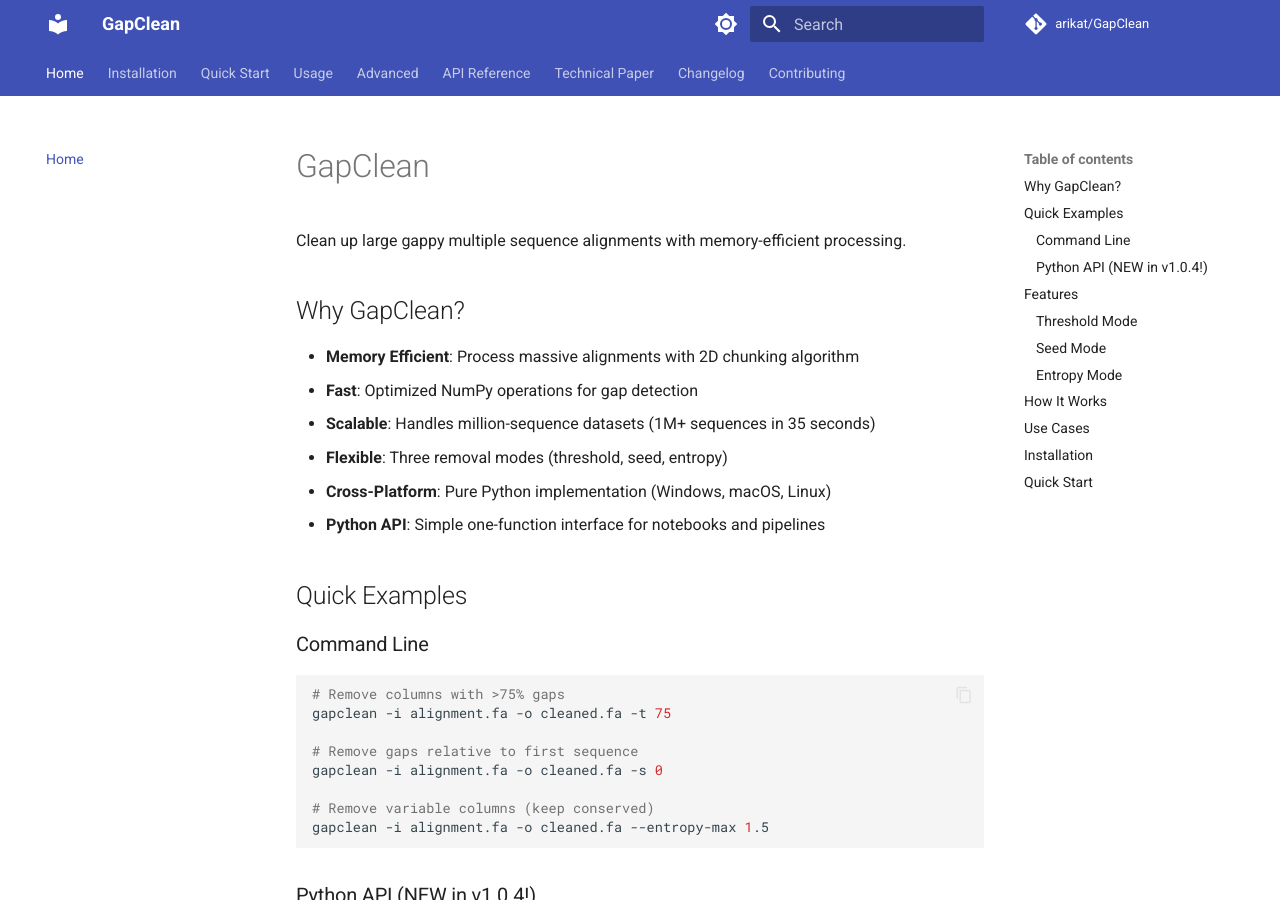
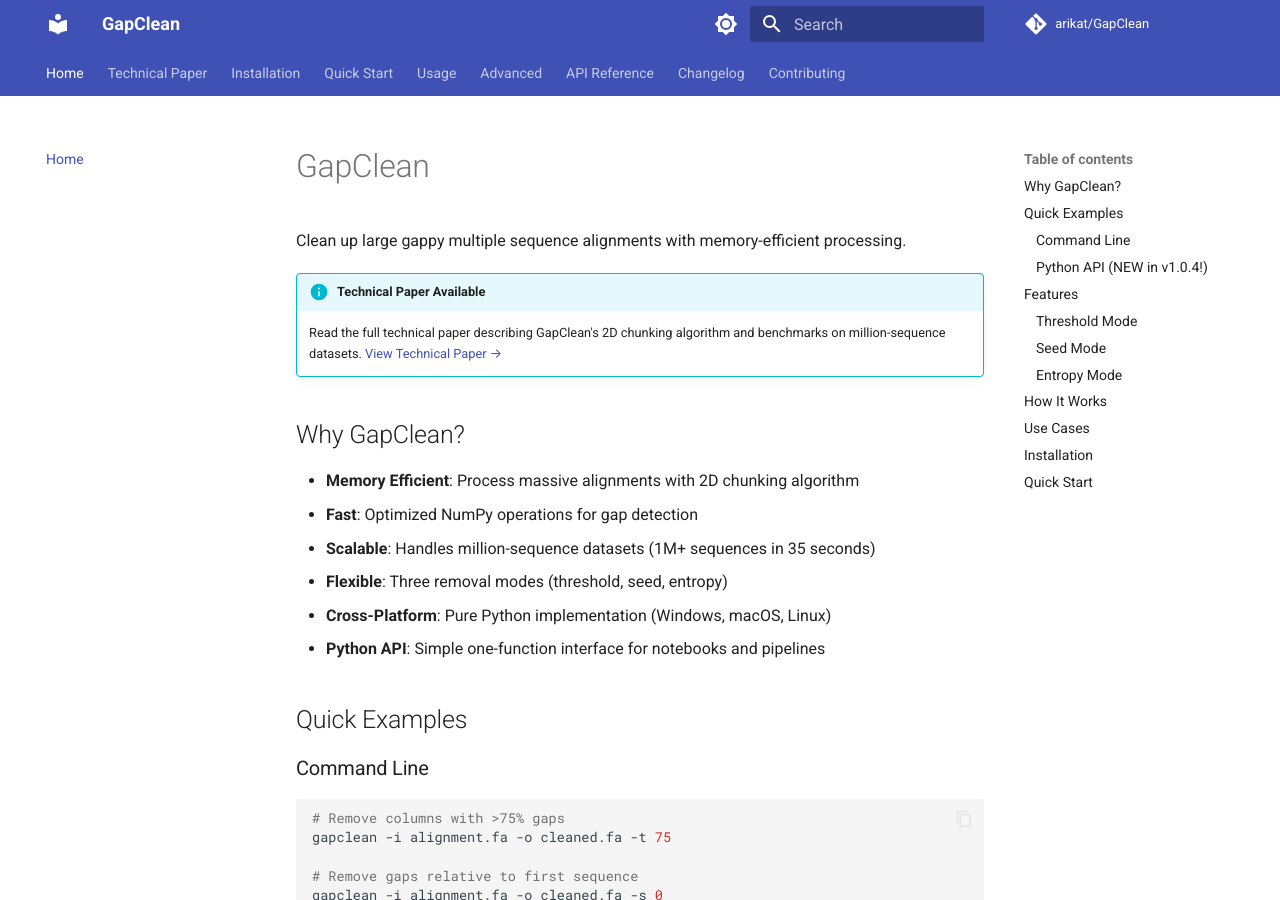
Before and after one commit to arikat/GapClean, an MkDocs documentation site: the page built from docs/index.md, in a window 1280 px wide and 900 px high. Built offline with MkDocs 1.6.1 and Material for MkDocs 9.7.7, drawn with Linux system fonts in a browser that asks for light colours; comment, search, counter and statistics services are not loaded.

Commit message:
white paper

```diff
--- a/docs/index.md
+++ b/docs/index.md
@@ -1,6 +1,9 @@
 # GapClean
 
 Clean up large gappy multiple sequence alignments with memory-efficient processing.
+
+!!! info "Technical Paper Available"
+    Read the full technical paper describing GapClean's 2D chunking algorithm and benchmarks on million-sequence datasets. [View Technical Paper →](paper.md)
 
 ## Why GapClean?
 
--- a/mkdocs.yml
+++ b/mkdocs.yml
@@ -57,6 +57,7 @@ markdown_extensions:
 
 nav:
   - Home: index.md
+  - Technical Paper: paper.md
   - Installation: installation.md
   - Quick Start: quickstart.md
   - Usage:
@@ -68,6 +69,5 @@ nav:
     - Performance Tuning: advanced/performance.md
     - Memory Management: advanced/memory.md
   - API Reference: api/reference.md
-  - Technical Paper: paper.md
   - Changelog: changelog.md
   - Contributing: contributing.md
```
